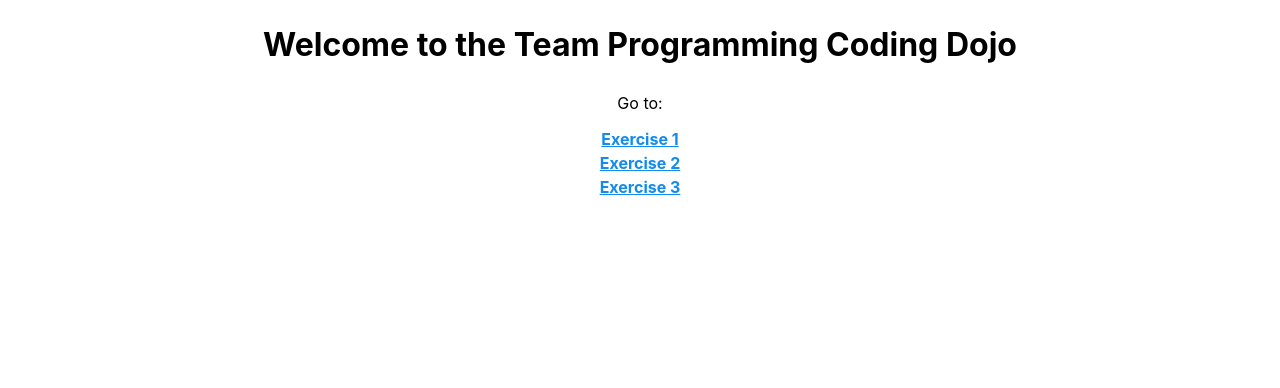
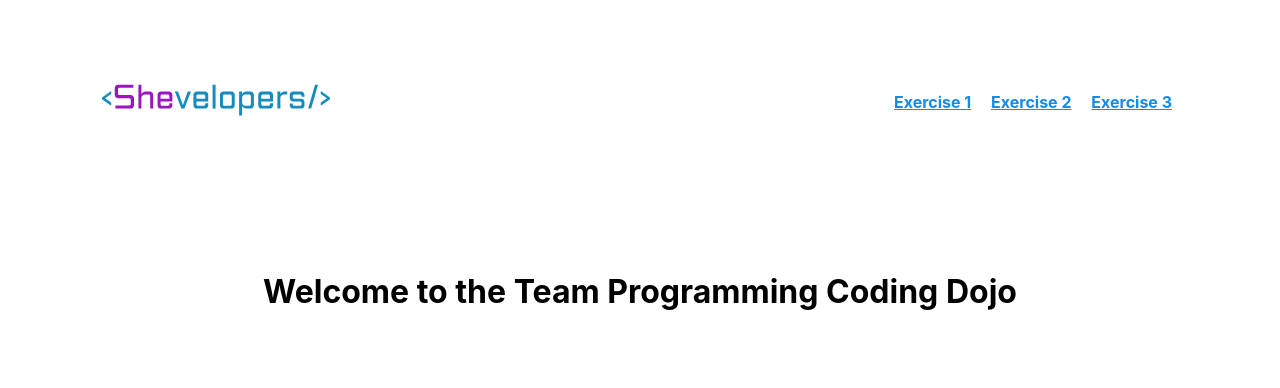
Before and after one commit to illyrica/shevelopers-team-programming, a website built with Vite: page index.html in a window 1280 px wide. Built offline with nearby package versions, Linux system fonts and the light colour scheme.

Commit message:
add navigation

```diff
--- a/exercise1/index.html
+++ b/exercise1/index.html
@@ -1,12 +1,16 @@
 <!DOCTYPE html>
 <html lang="en">
 <head>
-    <meta charset="UTF-8" />
+    <meta charset="UTF-8"/>
     <title>Exercise 1</title>
     <link rel="stylesheet" href="https://unpkg.com/mvp.css@1.12/mvp.css">
 </head>
 <body>
-<div id="ex1"></div>
-<script type="module" src="/exercise1/main.js"></script>
+<header>
+    <div id="navigation"></div>
+    <div id="ex1"></div>
+    <script type="module" src="/exercise1/main.js"></script>
+    <script type="module" src="/navigation.js"></script>
+</header>
 </body>
 </html>
--- a/exercise1/main.js
+++ b/exercise1/main.js
@@ -1,6 +1,6 @@
 document.querySelector('#ex1').innerHTML = `
-    <header>
+    <div>
     <h2>Exercise 1</h2>
     <!-- HTML code here -->
-    </header>
+    </div>
 `
--- a/exercise2/main.js
+++ b/exercise2/main.js
@@ -1,6 +1,6 @@
 document.querySelector('#ex2').innerHTML = `
-    <header>
+    <div>
     <h2>Exercise 2</h2>
      <!-- HTML code here -->
-    </header>
+    </div>
 `
--- a/exercise3/main.js
+++ b/exercise3/main.js
@@ -1,6 +1,6 @@
 document.querySelector('#ex3').innerHTML = `
-    <header>
+    <div>
     <h2>Exercise 3</h2>
      <!-- HTML code here -->
-    </header>
+    </div>
 `
--- a/index.html
+++ b/index.html
@@ -6,7 +6,11 @@
     <title>Shevelopers Team Programming</title>
   </head>
   <body>
+  <header>
+    <div id="navigation"></div>
     <div id="app"></div>
     <script type="module" src="main.js"></script>
+    <script type="module" src="navigation.js"></script>
+  </header>
   </body>
 </html>
--- a/main.js
+++ b/main.js
@@ -1,12 +1,6 @@
 
 document.querySelector('#app').innerHTML = `
-  <header>
+  <div>
     <h1>Welcome to the Team Programming Coding Dojo</h1>
-    <div>
-    <p>Go to:</p>
-        <div><a href="/exercise1/">Exercise 1</a></div>
-        <div><a href="/exercise2/">Exercise 2</a></div>
-        <div><a href="/exercise3/">Exercise 3</a></div>
-    </div>
-  </header>
+  </div>
 `
--- /dev/null
+++ b/navigation.js
@@ -0,0 +1,10 @@
+document.querySelector('#navigation').innerHTML = `
+    <nav>
+      <a href="/"><img src="/logo.svg" height="70"></a>
+      <ul>
+        <li><a href="/exercise1/">Exercise 1</a></li>
+        <li><a href="/exercise2/">Exercise 2</a></li>
+        <li><a href="/exercise3/">Exercise 3</a></li>
+      </ul>
+    </nav>
+`
```
Also changed, not shown: exercise2/index.html (+7 -3 lines), exercise3/index.html (+7 -3 lines), public/logo.svg (added).
